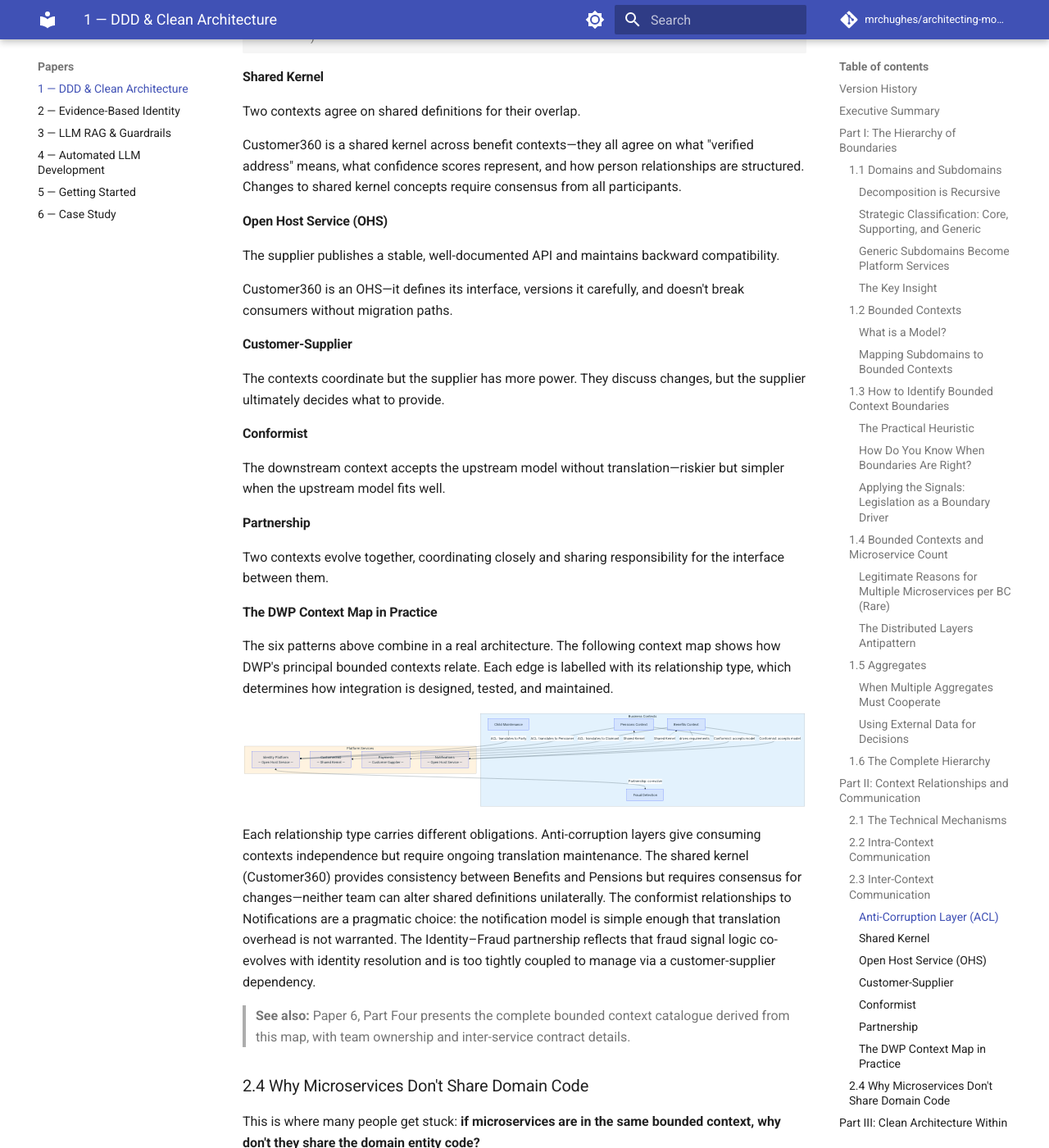
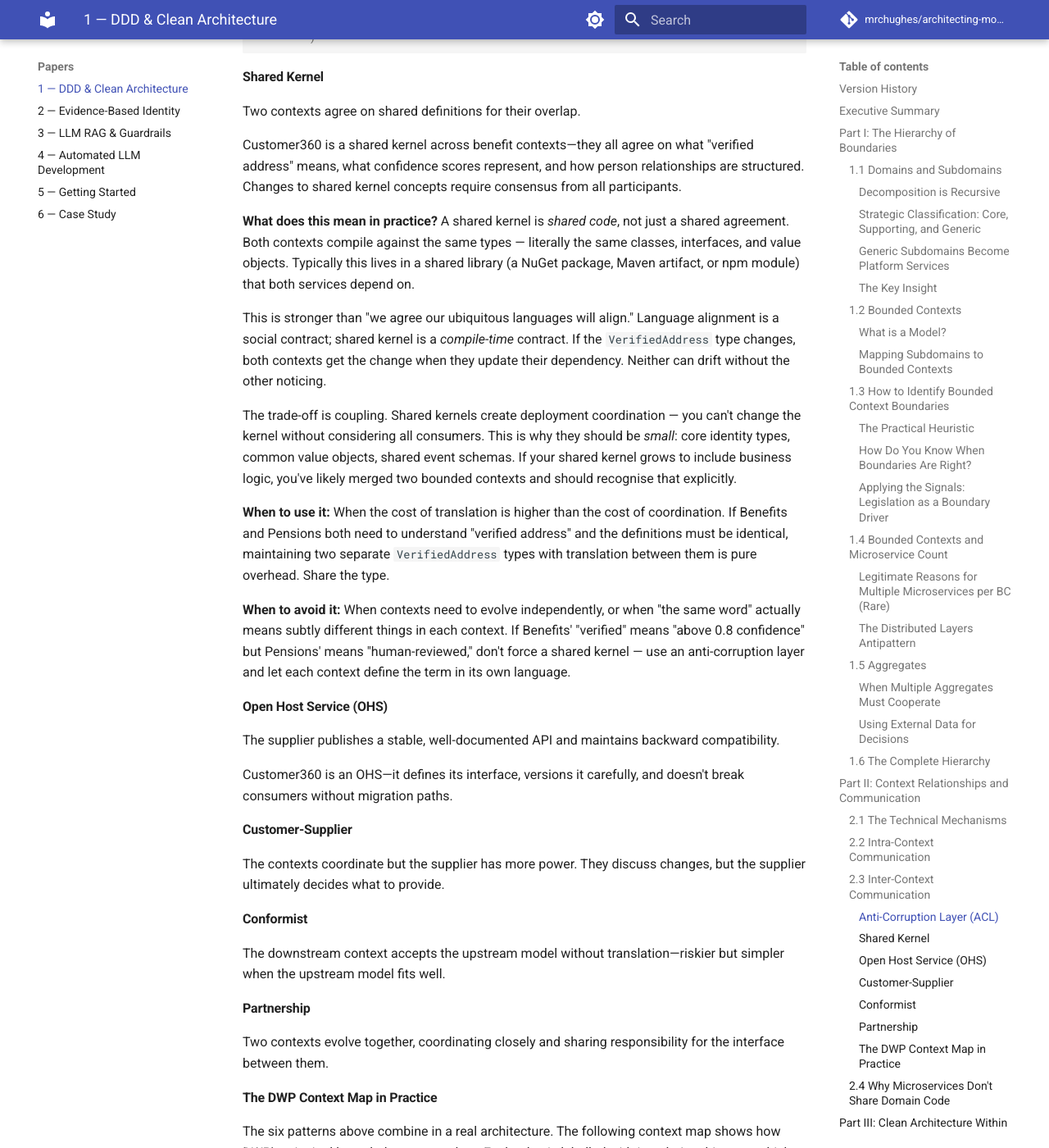
Before and after one commit to mrchughes/architecting-modern-government-services, an MkDocs documentation site: the page built from docs/Paper_1_DDD_Clean_Architecture.md, in a window 1280 px wide and 1400 px high, scrolled down 18664 px. Shown: the whole window at 82% size. Built offline with MkDocs 1.6.1 and Material for MkDocs 9.7.7, drawn with Linux system fonts in a browser that asks for light colours; comment, search, counter and statistics services are not loaded.

Commit message:
Expand Shared Kernel section with practical guidance
- Clarify: shared code (compile-time contract), not just shared agreement
- Typically a shared library (NuGet, Maven, npm) both services depend on
- Trade-off: coupling creates deployment coordination - keep kernels small
- When to use: cost of translation > cost of coordination
- When to avoid: contexts need independent evolution or terms differ subtly

```diff
--- a/docs/Paper_1_DDD_Clean_Architecture.md
+++ b/docs/Paper_1_DDD_Clean_Architecture.md
@@ -528,6 +528,16 @@ class IdentityACL:
 Two contexts agree on shared definitions for their overlap.
 
 Customer360 is a shared kernel across benefit contexts—they all agree on what "verified address" means, what confidence scores represent, and how person relationships are structured. Changes to shared kernel concepts require consensus from all participants.
+
+**What does this mean in practice?** A shared kernel is *shared code*, not just a shared agreement. Both contexts compile against the same types — literally the same classes, interfaces, and value objects. Typically this lives in a shared library (a NuGet package, Maven artifact, or npm module) that both services depend on.
+
+This is stronger than "we agree our ubiquitous languages will align." Language alignment is a social contract; shared kernel is a *compile-time* contract. If the `VerifiedAddress` type changes, both contexts get the change when they update their dependency. Neither can drift without the other noticing.
+
+The trade-off is coupling. Shared kernels create deployment coordination — you can't change the kernel without considering all consumers. This is why they should be *small*: core identity types, common value objects, shared event schemas. If your shared kernel grows to include business logic, you've likely merged two bounded contexts and should recognise that explicitly.
+
+**When to use it:** When the cost of translation is higher than the cost of coordination. If Benefits and Pensions both need to understand "verified address" and the definitions must be identical, maintaining two separate `VerifiedAddress` types with translation between them is pure overhead. Share the type.
+
+**When to avoid it:** When contexts need to evolve independently, or when "the same word" actually means subtly different things in each context. If Benefits' "verified" means "above 0.8 confidence" but Pensions' means "human-reviewed," don't force a shared kernel — use an anti-corruption layer and let each context define the term in its own language.
 
 #### Open Host Service (OHS)
 
```
Also changed, not shown: Paper_1_DDD_Clean_Architecture.md (+10 -0 lines).
